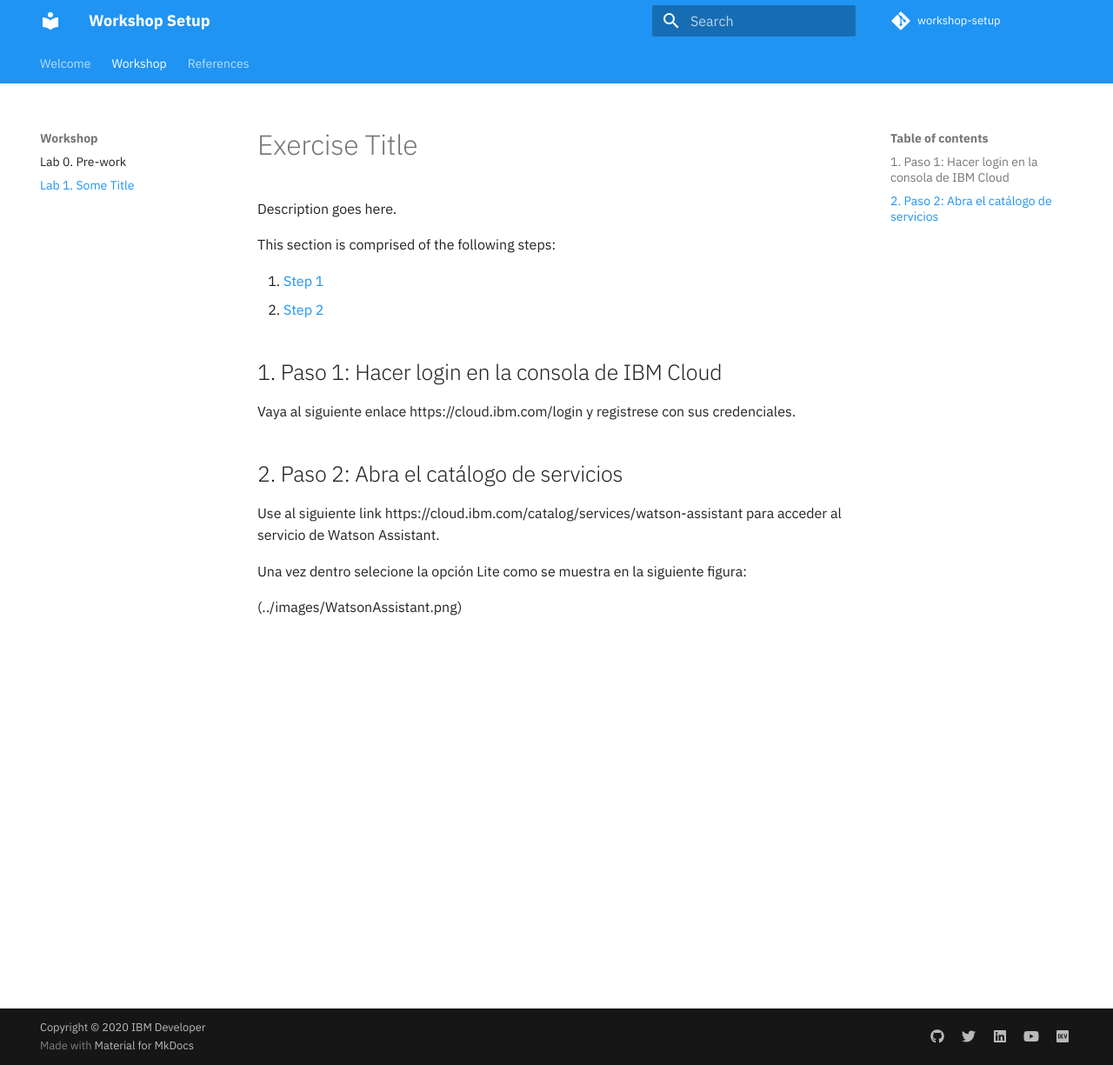
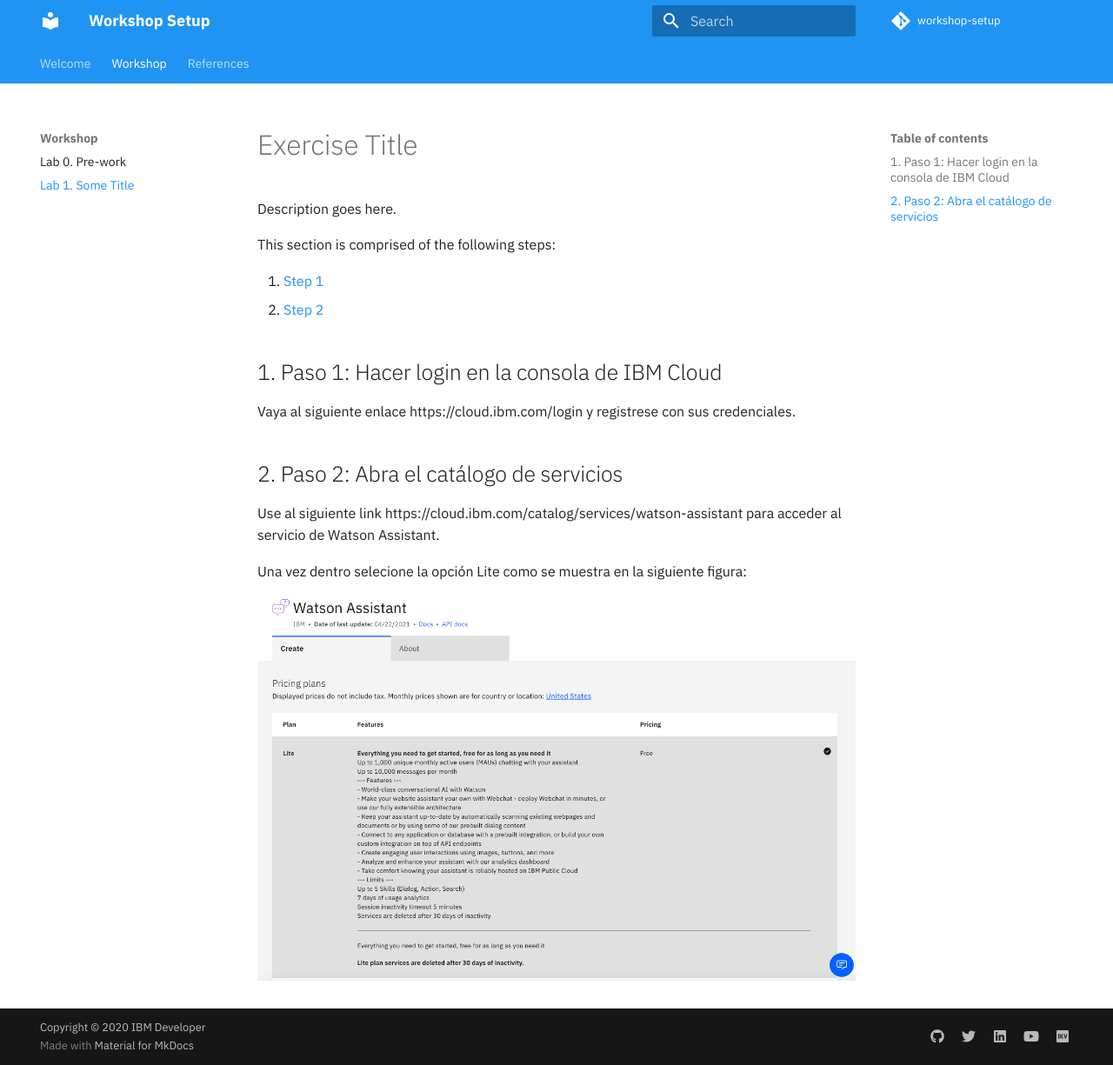
Before and after one commit to IBM/maquina-vending, an MkDocs documentation site: the page built from docs/lab-1/README.md, in a window 1280 px wide and 1225 px high. Shown: the whole window at 87% size. Built offline with MkDocs 1.6.1 and Material for MkDocs 9.7.7, drawn with Linux system fonts in a browser that asks for light colours; comment, search, counter and statistics services are not loaded.

Commit message:
Commit prueba

```diff
--- a/docs/lab-1/README.md
+++ b/docs/lab-1/README.md
@@ -17,4 +17,4 @@ Use al siguiente link https://cloud.ibm.com/catalog/services/watson-assistant pa
 
 Una vez dentro selecione la opción Lite como se muestra en la siguiente figura:
 
-(../images/WatsonAssistant.png)
+![Watson](../images/WatsonAssistant.png)
```
